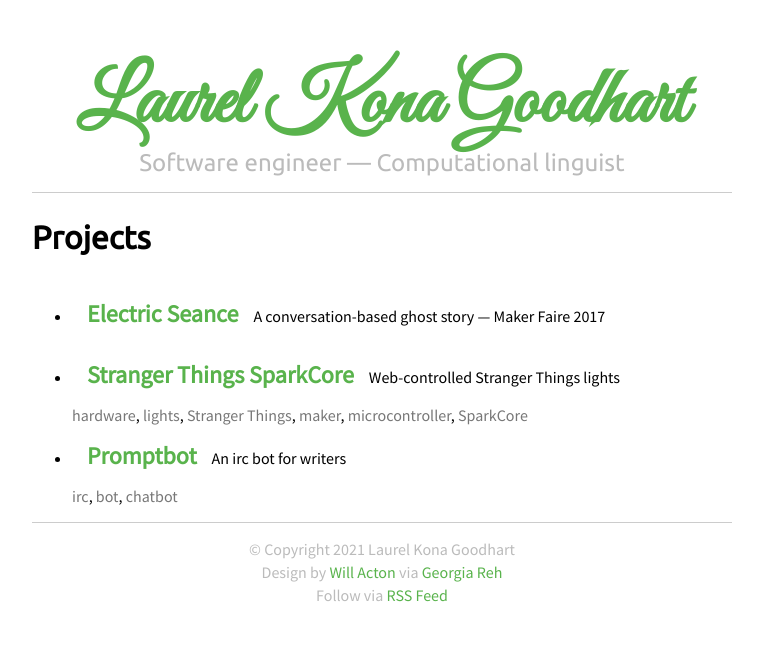
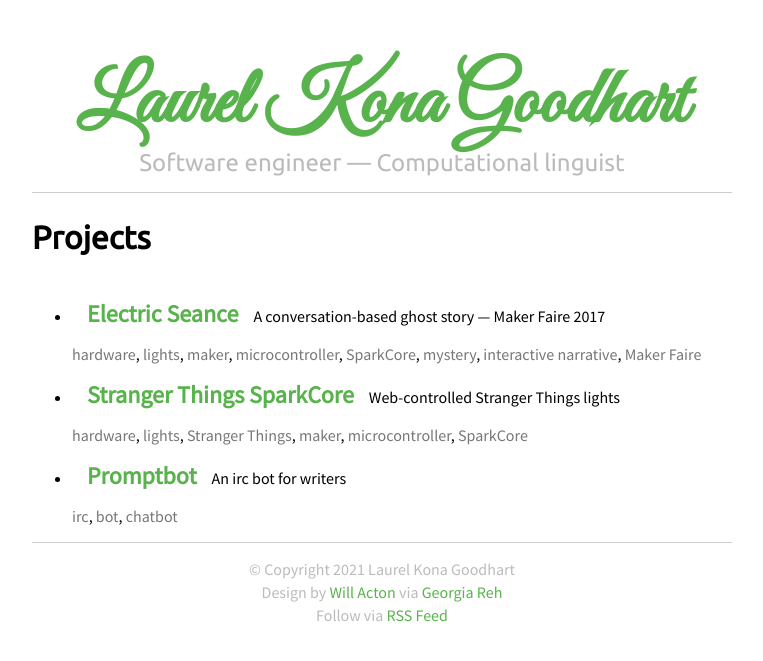
Before and after one commit to konahart/konahart.github.io, a Jekyll site: the page built from projects.md, in a window 1280 px wide. Shown: the top 661 px of the page, without its empty margins (258-1021 px from the left). Built offline with Jekyll 4.4.1, drawn with Linux system fonts in a browser that asks for light colours; our own code applies the rules of GitHub Pages for plain Markdown files.

Commit message:
Add tags to Electric Seance

```diff
--- a/_data/projects.json
+++ b/_data/projects.json
@@ -2,7 +2,17 @@
   {
     "name": "Electric Seance",
     "url": "https://makerfaire.com/maker/entry/59965/",
-    "description": "A conversation-based ghost story &mdash; Maker Faire 2017"
+    "description": "A conversation-based ghost story &mdash; Maker Faire 2017",
+    "tags": [
+      "hardware",
+      "lights",
+      "maker",
+      "microcontroller",
+      "SparkCore",
+      "mystery",
+      "interactive narrative",
+      "Maker Faire"
+    ]
   },
   {
     "name": "Stranger Things SparkCore",
```
